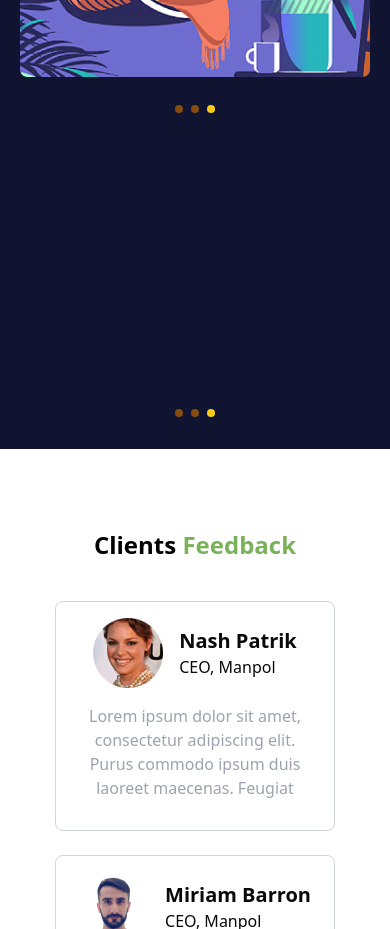
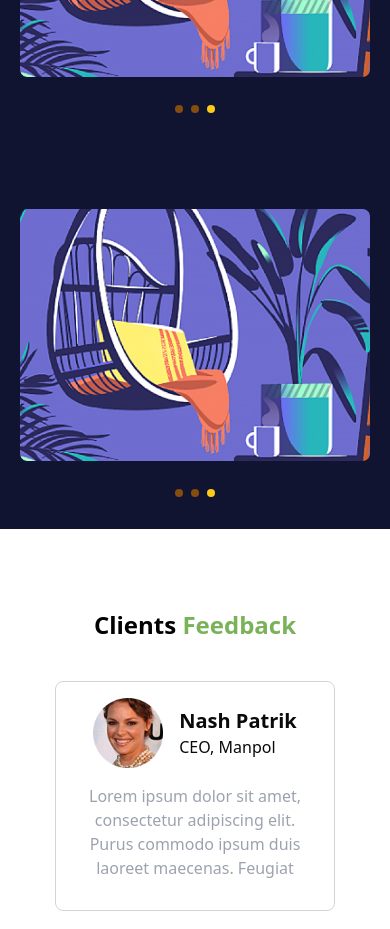
Before and after one commit to WaliUllahMilton/creative-agency, a Next.js app: page / in a window 390 px wide. Shown: the part 1980-2909 px from the top of the page. Built offline with nearby package versions, Linux system fonts and the light colour scheme.

Commit message:
CarouselWithShadcn responsive fixed

```diff
--- a/src/app/components/Carousel.tsx
+++ b/src/app/components/Carousel.tsx
@@ -32,7 +32,7 @@ const Carousel = ({ autoSlide = true, autoSlideInterval = 3000 }:CarouselType) =
       return () => clearInterval(slideInterval);
     }
   }, [autoSlide, autoSlideInterval, images.length]);
-
+// console.log(currentIndex)
   // const nextSlide = () => {
   //   setCurrentIndex((prevIndex) => (prevIndex + 1) % images.length);
   // };
--- a/src/app/components/CarouselWithShadcn.tsx
+++ b/src/app/components/CarouselWithShadcn.tsx
@@ -36,19 +36,15 @@ type CarouselType = {
             return () => clearInterval(slideInterval);
           }
         }, [autoSlide, autoSlideInterval, images.length]);
-        // console.log(currentIndex)
+        console.log(currentIndex)
     return (
-        <div>
-            <Carousel>
-                <CarouselContent className="text-white max-w-[550px]">
+        <div className="mt-20">
+            <Carousel className="relative w-[350px] md:w-[450px] lg:w-[550px]  max-w-3xl mx-auto lg:mb-8 ">
+                <CarouselContent className="text-whiteoverflow-hidden relative h-[280px] md:h-[400px]">
                     {
-                        images.map((image,index)=>(
-                            <CarouselItem key={index}  className={` inset-0 transition-transform transform rounded-lg  overflow-hidden ${
-                                index === currentIndex ? 'translate-x-0' : 'translate-x-full'
-                              }`} >
-                                {currentIndex == index && <Image src={image.src} alt={image.alt} />}
-                            </CarouselItem>
-                        ))
+                       <CarouselItem>
+                            <Image src={images[currentIndex].src} alt={images[currentIndex].alt} objectFit='cover'/>
+                       </CarouselItem>
                     }
                 </CarouselContent>
                 <div className="absolute -bottom-6 md:bottom-4 lg:-bottom-14 left-0 right-0 flex justify-center mb-4">
```
